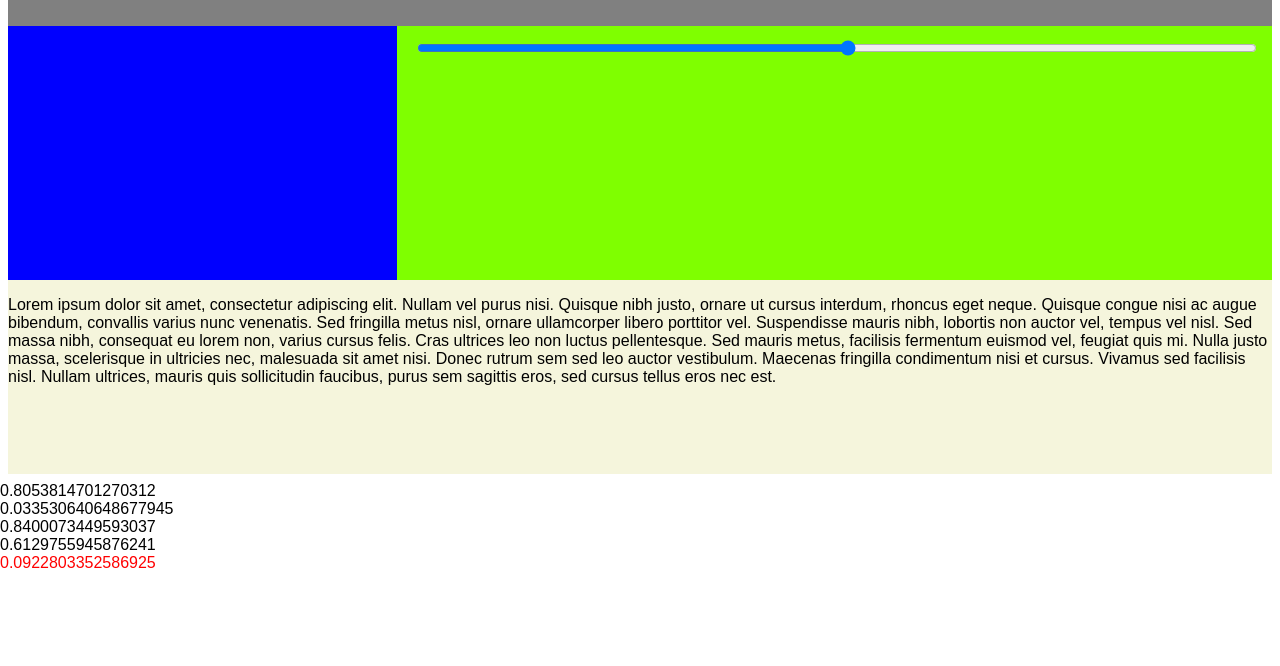
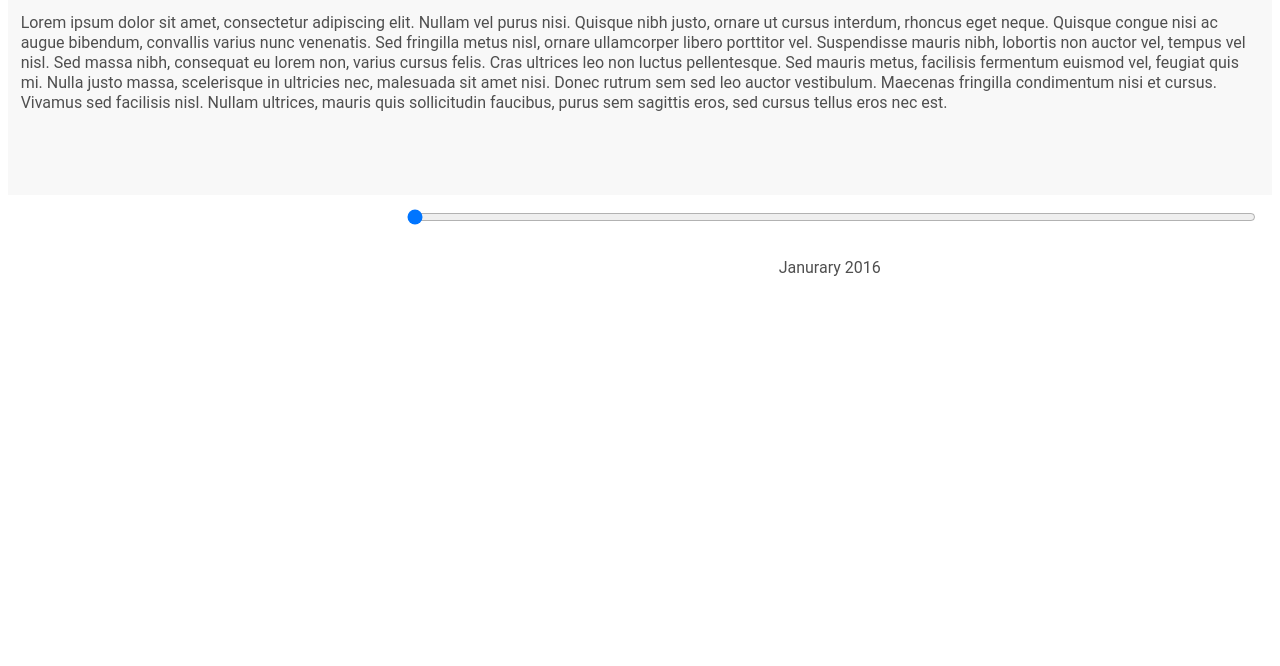
Before and after one commit to UW-CSE442-WI20/A3-public-health, a website built with Parcel: page src/index.html in a window 1280 px wide. Shown: the part 134-800 px from the top of the page. Built offline with nearby package versions, Linux system fonts and the light colour scheme.

Commit message:
slider will change real time and display the current selection. plus some style stuffs.

```diff
--- a/src/bar.js
+++ b/src/bar.js
@@ -1,6 +1,6 @@
 (() => {
   const d3 = require('d3');
-  const myUtilityFunc = require('./utility-funcs');
+  // const myUtilityFunc = require('./utility-funcs');
 
 
   const dated = require('./dated.csv')
--- a/src/index.css
+++ b/src/index.css
@@ -1,20 +1,27 @@
 /* This is the main style sheet */
-
 * {
-    /*
-    set general style of the entire page.
-    can be overwritten later.
-    */
-    font-family: Arial, Helvetica, sans-serif;
+    font-family: Roboto;
+    font-size: 16px;
+    color: #4f4f4f;
 }
 
+header {
+    grid-area: header;
+    background-color: #f8f8f8;
+    padding: 2% 1% 0 1%; // clockwise from the top
+  }
+
 h1 {
-    /*
-    set the style for the title
-    */
-    color: blue;
-    text-align: center;
+    font-size: 48px;
+    line-height: 1.04;
+    color: #000000;
 }
+
+#description {
+    line-height: 1.25;
+  }
+
+/* slider format */
 
 #time-slider-container {
     padding: 0 2%;
@@ -31,39 +38,32 @@ h1 {
     grid-template-columns: repeat(36, 1fr);
 }
 
-#time-slider-label > div{
+#time-slider-label > div {
     text-align: center;
     vertical-align: middle;
 }
+
+#month-year {
+    margin-top: 3%;
+    text-align: center;
+}
+
+/* css grid settings */
 
 body, .grid-container {
     display: grid;
     grid-template-areas: "header    header  header"
                          "sidebar   content content"
                          "sidebar   content content"
-                         "sidebar   content content"
-                         "footer    footer  footer";
+                         "sidebar   content content";
     height: 600px;
 }
-
-header.grid-element {
-    grid-area: header;
-    background-color: gray;
-}
-
-footer.grid-element {
-    grid-area: footer;
-    background-color: beige;
-}
-
 .grid-element.content {
     grid-area: content;
-    background-color: chartreuse;
 }
 
 .grid-element.sidebar {
     grid-area: sidebar;
-    background-color: blue;
 }
 
 /* An example of CSS anim */
--- a/src/index.html
+++ b/src/index.html
@@ -12,6 +12,12 @@
         <h1>
             TITLE GOES HERE
         </h1>
+        <p id="description">
+            Lorem ipsum dolor sit amet, consectetur adipiscing elit. Nullam vel purus nisi. Quisque nibh justo, ornare ut cursus interdum, rhoncus eget neque. Quisque congue nisi ac augue bibendum, convallis varius nunc venenatis. Sed fringilla metus nisl, ornare
+            ullamcorper libero porttitor vel. Suspendisse mauris nibh, lobortis non auctor vel, tempus vel nisl. Sed massa nibh, consequat eu lorem non, varius cursus felis. Cras ultrices leo non luctus pellentesque. Sed mauris metus, facilisis fermentum
+            euismod vel, feugiat quis mi. Nulla justo massa, scelerisque in ultricies nec, malesuada sit amet nisi. Donec rutrum sem sed leo auctor vestibulum. Maecenas fringilla condimentum nisi et cursus. Vivamus sed facilisis nisl. Nullam ultrices, mauris
+            quis sollicitudin faucibus, purus sem sagittis eros, sed cursus tellus eros nec est.
+        </p>
     </header>
 
     <div class="grid-element sidebar"></div>
@@ -20,20 +26,12 @@
     <div class="grid-element content">
         <div id="time-slider-label"></div>
         <div id="time-slider-container">
-            <input id="time-slider" type="range" min="0" max="35" step="1" list="steplist">
+            <input id="time-slider" type="range" min="0" max="35" step="1" list="steplist" value=0>
             <datalist id="steplist"></datalist>
         </div>
+        <div id="month-year">Janurary 2016</div>
         <div id="bar-chart"></div>
     </div>
-
-    <footer class="grid-element">
-        <p id="description">
-            Lorem ipsum dolor sit amet, consectetur adipiscing elit. Nullam vel purus nisi. Quisque nibh justo, ornare ut cursus interdum, rhoncus eget neque. Quisque congue nisi ac augue bibendum, convallis varius nunc venenatis. Sed fringilla metus nisl, ornare
-            ullamcorper libero porttitor vel. Suspendisse mauris nibh, lobortis non auctor vel, tempus vel nisl. Sed massa nibh, consequat eu lorem non, varius cursus felis. Cras ultrices leo non luctus pellentesque. Sed mauris metus, facilisis fermentum
-            euismod vel, feugiat quis mi. Nulla justo massa, scelerisque in ultricies nec, malesuada sit amet nisi. Donec rutrum sem sed leo auctor vestibulum. Maecenas fringilla condimentum nisi et cursus. Vivamus sed facilisis nisl. Nullam ultrices, mauris
-            quis sollicitudin faucibus, purus sem sagittis eros, sed cursus tellus eros nec est.
-        </p>
-    </footer>
 
     <!-- Load JavaScripts -->
     <script src="index.js"></script>
--- a/src/index.js
+++ b/src/index.js
@@ -1,207 +1,207 @@
-/**
- * Using a bundler let's us import
- * third party libraries and our own modules
- * using the "require()" or "import * from 'X'"
- * syntax.
- */
+// /**
+//  * Using a bundler let's us import
+//  * third party libraries and our own modules
+//  * using the "require()" or "import * from 'X'"
+//  * syntax.
+//  */
 
-const d3 = require('d3');
-const myUtilityFunc = require('./utility-funcs');
+// const d3 = require('d3');
+// const myUtilityFunc = require('./utility-funcs');
 
-console.log('This function was imported from another file.', myUtilityFunc(2));
+// console.log('This function was imported from another file.', myUtilityFunc(2));
 
-//
-// const dated = require('./dated.csv')
-//
-// var margin = {top: 30, right: 30, bottom: 70, left: 60},
-//     width = 920 - margin.left - margin.right,
-//     height = 500 - margin.top - margin.bottom;
-//
-// // append the svg object to the body of the page
-// var svg = d3.select("#bar-chart")
-//   .append("svg")
-//     .attr("width", width + margin.left + margin.right)
-//     .attr("height", height + margin.top + margin.bottom)
-//   .append("g")
-//     .attr("transform",
-//           "translate(" + margin.left + "," + margin.top + ")");
-//
-// var month = 'Dec.'
-// var year = 2016
-// // Parse the Data
-// d3.csv(dated).then(function(data) {
-//   data = data.filter(function(d){return d['Year'] == year && d['Month'] == month})
-//   data = data.sort(function(a,b){return b.Count - a.Count})
-//   data = data.slice(0,10)
-//   var max = d3.max(data, function(d) { return +d.Count;} );
-//   var max = Math.ceil(max / 15000) * 15000
-//   console.log(max)
-//
-//   // X axis
-//   var x = d3.scaleBand()
-//     .range([ 0, width ])
-//     .domain(data.map(function(d) { return d.Disease; }))
-//     .padding(0.2);
-//   svg.append("g")
-//     .attr("transform", "translate(0," + height + ")")
-//     .call(d3.axisBottom(x))
-//     .selectAll("text")
-//       .attr("transform", "translate(-10,0)rotate(-45)")
-//       .style("text-anchor", "end");
-//
-//   // Add Y axis
-//   var y = d3.scaleLinear()
-//     .domain([0, max])
-//     .range([ height, 0]);
-//   svg.append("g")
-//     .call(d3.axisLeft(y));
-//
-//   // Bars
-//   svg.selectAll("mybar")
-//     .data(data)
-//     .enter()
-//     .append("rect")
-//       .attr("x", function(d) { return x(d.Disease); })
-//       .attr("y", function(d) { return y(d.Count); })
-//       .attr("width", x.bandwidth())
-//       .attr("height", function(d) { return height - y(d.Count); })
-//       .attr("fill", "#69b3a2")
-//
-// })
-/*
- * Code to append elements to the page,
- * and do simple manipulations and animation
- * of style.
- */
+// //
+// // const dated = require('./dated.csv')
+// //
+// // var margin = {top: 30, right: 30, bottom: 70, left: 60},
+// //     width = 920 - margin.left - margin.right,
+// //     height = 500 - margin.top - margin.bottom;
+// //
+// // // append the svg object to the body of the page
+// // var svg = d3.select("#bar-chart")
+// //   .append("svg")
+// //     .attr("width", width + margin.left + margin.right)
+// //     .attr("height", height + margin.top + margin.bottom)
+// //   .append("g")
+// //     .attr("transform",
+// //           "translate(" + margin.left + "," + margin.top + ")");
+// //
+// // var month = 'Dec.'
+// // var year = 2016
+// // // Parse the Data
+// // d3.csv(dated).then(function(data) {
+// //   data = data.filter(function(d){return d['Year'] == year && d['Month'] == month})
+// //   data = data.sort(function(a,b){return b.Count - a.Count})
+// //   data = data.slice(0,10)
+// //   var max = d3.max(data, function(d) { return +d.Count;} );
+// //   var max = Math.ceil(max / 15000) * 15000
+// //   console.log(max)
+// //
+// //   // X axis
+// //   var x = d3.scaleBand()
+// //     .range([ 0, width ])
+// //     .domain(data.map(function(d) { return d.Disease; }))
+// //     .padding(0.2);
+// //   svg.append("g")
+// //     .attr("transform", "translate(0," + height + ")")
+// //     .call(d3.axisBottom(x))
+// //     .selectAll("text")
+// //       .attr("transform", "translate(-10,0)rotate(-45)")
+// //       .style("text-anchor", "end");
+// //
+// //   // Add Y axis
+// //   var y = d3.scaleLinear()
+// //     .domain([0, max])
+// //     .range([ height, 0]);
+// //   svg.append("g")
+// //     .call(d3.axisLeft(y));
+// //
+// //   // Bars
+// //   svg.selectAll("mybar")
+// //     .data(data)
+// //     .enter()
+// //     .append("rect")
+// //       .attr("x", function(d) { return x(d.Disease); })
+// //       .attr("y", function(d) { return y(d.Count); })
+// //       .attr("width", x.bandwidth())
+// //       .attr("height", function(d) { return height - y(d.Count); })
+// //       .attr("fill", "#69b3a2")
+// //
+// // })
+// /*
+//  * Code to append elements to the page,
+//  * and do simple manipulations and animation
+//  * of style.
+//  */
 
-// d3.select('svg')
-//   .append('rect')
-//     .attr('width', 20)
-//     .attr('height', 20)
-//     .attr('fill', 'blue')
+// // d3.select('svg')
+// //   .append('rect')
+// //     .attr('width', 20)
+// //     .attr('height', 20)
+// //     .attr('fill', 'blue')
 
-// const circle = d3.selectAll('circle')
+// // const circle = d3.selectAll('circle')
 
-// circle
-//   .attr('r', 100)
-//   .attr('fill', 'black')
-//   .transition()
-//   .duration(1500)
-//   .delay(1000)
-//   .attr('r', 50)
-//   .attr('fill', 'blue')
+// // circle
+// //   .attr('r', 100)
+// //   .attr('fill', 'black')
+// //   .transition()
+// //   .duration(1500)
+// //   .delay(1000)
+// //   .attr('r', 50)
+// //   .attr('fill', 'blue')
 
-// circle
-//   .on('click', function (d, i) {
-//     d3.select(this).attr('r', 1)
-//   })
+// // circle
+// //   .on('click', function (d, i) {
+// //     d3.select(this).attr('r', 1)
+// //   })
 
 
 
-/**
- * A data generating function.
- * We'll use this to create a dataset
- * that can be used with D3.
- */
+// /**
+//  * A data generating function.
+//  * We'll use this to create a dataset
+//  * that can be used with D3.
+//  */
 
-const generateData = () => {
-    return Math.random();
-}
+// const generateData = () => {
+//     return Math.random();
+// }
 
 
-/**
- * Create our data set, is empty to start.
- */
-const myData = [];
+// /**
+//  * Create our data set, is empty to start.
+//  */
+// const myData = [];
 
-/**
- * Every second create a new data point.
- */
-setInterval(() => {
+// /**
+//  * Every second create a new data point.
+//  */
+// setInterval(() => {
 
-    const lastDataPoint = generateData()
-    myData.push(lastDataPoint)
+//     const lastDataPoint = generateData()
+//     myData.push(lastDataPoint)
 
-    // Remove the first element if there are more than 10.
-    if (myData.length > 10) {
-        myData.shift();
-    }
+//     // Remove the first element if there are more than 10.
+//     if (myData.length > 10) {
+//         myData.shift();
+//     }
 
-    d3.selectAll('circle')
-        .transition()
-        .attr('r', rScale(lastDataPoint))
+//     d3.selectAll('circle')
+//         .transition()
+//         .attr('r', rScale(lastDataPoint))
 
-    drawMyData();
-}, 1000)
+//     drawMyData();
+// }, 1000)
 
-// console.log(myData)
+// // console.log(myData)
 
-/**
- * Instantiate an area scale. A SQRT scale is
- * appropriate for mapping data to area.
- *
- * You would use a linear scale instead if you wanted
- * to map data to e.g. position (as in the X, Y coordinates
- * on a scatter plot).
- *
- * D3 supports many other types of scales as well, including
- * color scales.
- */
-const rScale = d3.scaleSqrt().domain([0, 1]).range([10, 100]);
+// /**
+//  * Instantiate an area scale. A SQRT scale is
+//  * appropriate for mapping data to area.
+//  *
+//  * You would use a linear scale instead if you wanted
+//  * to map data to e.g. position (as in the X, Y coordinates
+//  * on a scatter plot).
+//  *
+//  * D3 supports many other types of scales as well, including
+//  * color scales.
+//  */
+// const rScale = d3.scaleSqrt().domain([0, 1]).range([10, 100]);
 
-// A scale is just a function that takes in a value in the
-// DOMAIN, and returns a value in the RANGE.
-console.log(rScale(0.5))
+// // A scale is just a function that takes in a value in the
+// // DOMAIN, and returns a value in the RANGE.
+// console.log(rScale(0.5))
 
 
 
-/**
- * Here we do data binding.
- */
-const drawMyData = () => {
+// /**
+//  * Here we do data binding.
+//  */
+// const drawMyData = () => {
 
-    // The initial update set.
-    // The second argument to data() is the
-    // key function. This is how D3 can match
-    // data points between updates. Here we just
-    // use the value itself, but you'd
-    // likely want to use some sort of primary key
-    // in practice.
-    const updateSet = d3.selectAll('div.dataPoint').data(myData, (d) => {
-        return d
-    });
+//     // The initial update set.
+//     // The second argument to data() is the
+//     // key function. This is how D3 can match
+//     // data points between updates. Here we just
+//     // use the value itself, but you'd
+//     // likely want to use some sort of primary key
+//     // in practice.
+//     const updateSet = d3.selectAll('div.dataPoint').data(myData, (d) => {
+//         return d
+//     });
 
-    // The enter set (any new data point).
-    updateSet.enter()
-        .append('div')
-        .attr('class', 'dataPoint')
-        .text((d) => {
-            return d
-        })
-        .style('font-size', (d) => {
-            // Data driven font-size!
-            return rScale(d)
-        })
-        .style('color', (d, i) => {
-            if (i === 0) {
-                return 'black'
-            }
-            // Green if its bigger than the last value
-            // we saw, red if its smaller.
-            if (d > myData[i - 1]) {
-                return 'green'
-            }
-            return 'red';
-        })
+//     // The enter set (any new data point).
+//     updateSet.enter()
+//         .append('div')
+//         .attr('class', 'dataPoint')
+//         .text((d) => {
+//             return d
+//         })
+//         .style('font-size', (d) => {
+//             // Data driven font-size!
+//             return rScale(d)
+//         })
+//         .style('color', (d, i) => {
+//             if (i === 0) {
+//                 return 'black'
+//             }
+//             // Green if its bigger than the last value
+//             // we saw, red if its smaller.
+//             if (d > myData[i - 1]) {
+//                 return 'green'
+//             }
+//             return 'red';
+//         })
 
 
-    updateSet
-        .style('color', 'black')
+//     updateSet
+//         .style('color', 'black')
 
-    // Any data point that disappeared.
-    updateSet.exit()
-        .remove()
-}
+//     // Any data point that disappeared.
+//     updateSet.exit()
+//         .remove()
+// }
 
 
-drawMyData();
+// drawMyData();
```
Also changed, not shown: src/slider.js (+10 -4 lines).
